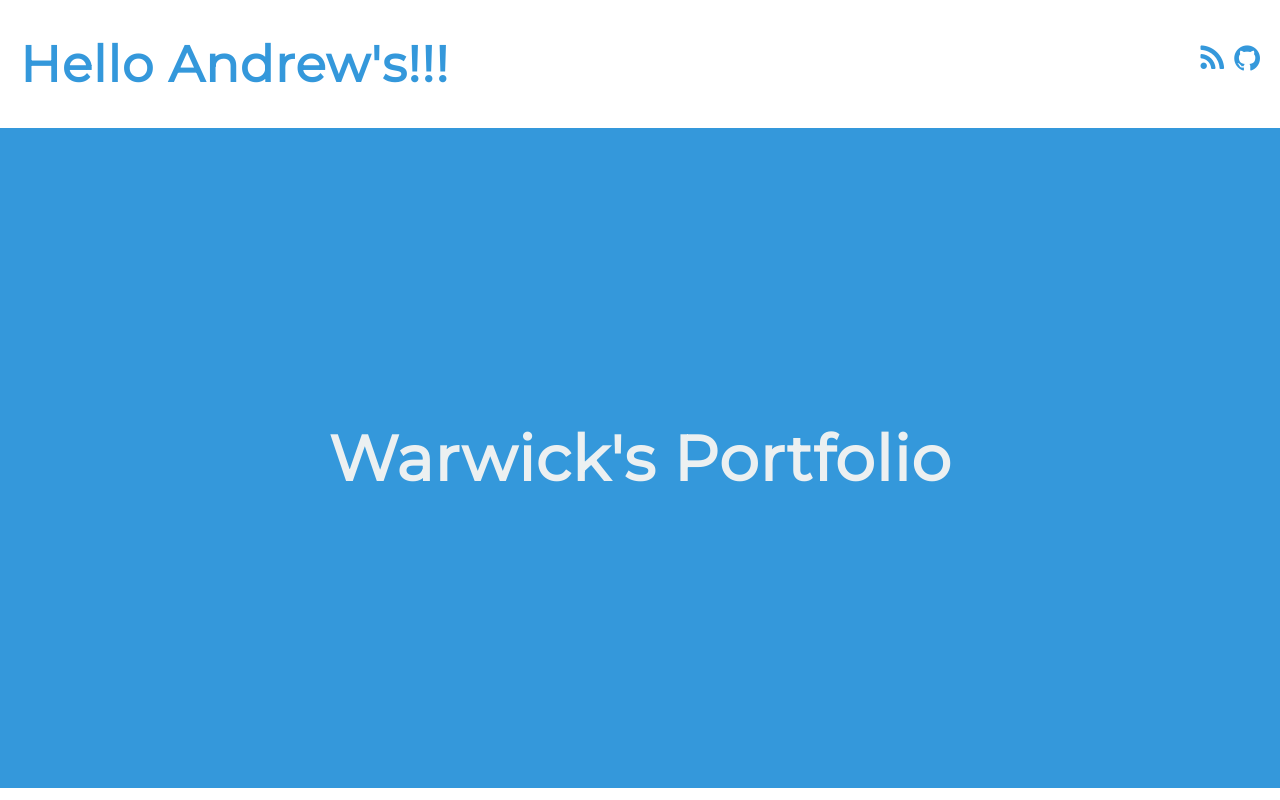
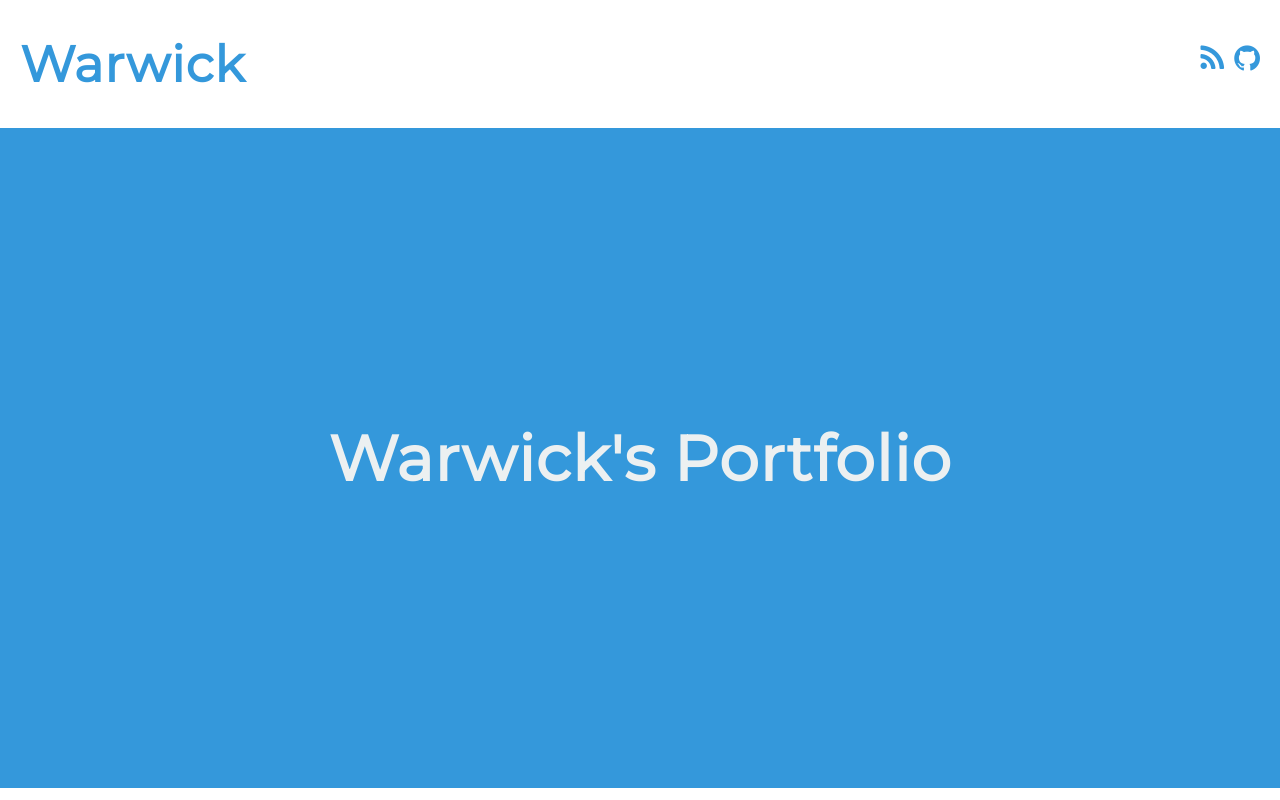
Before and after one commit to peatey/elwaz-portfolio, a plain HTML site: page index.html in a window 1280 px wide. Shown: the top 800 px of the page. Drawn offline with Linux system fonts and the light colour scheme.

Commit message:
update name

```diff
--- a/index.html
+++ b/index.html
@@ -15,7 +15,7 @@
     <main class="overflow--auto">
       <h1 class="color--skyBlue section__heading--largest">
         <!--Your name goes here -->
-        Hello Andrew's!!!
+        Warwick
       </h1>
 
       <ul class="section--social">
```
